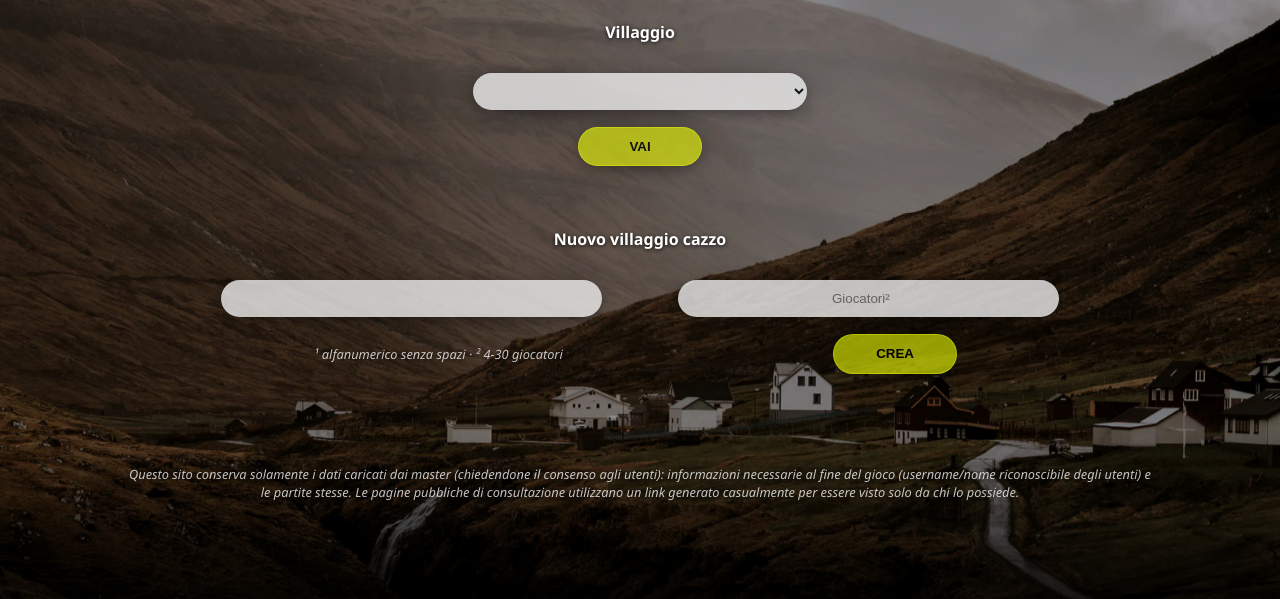
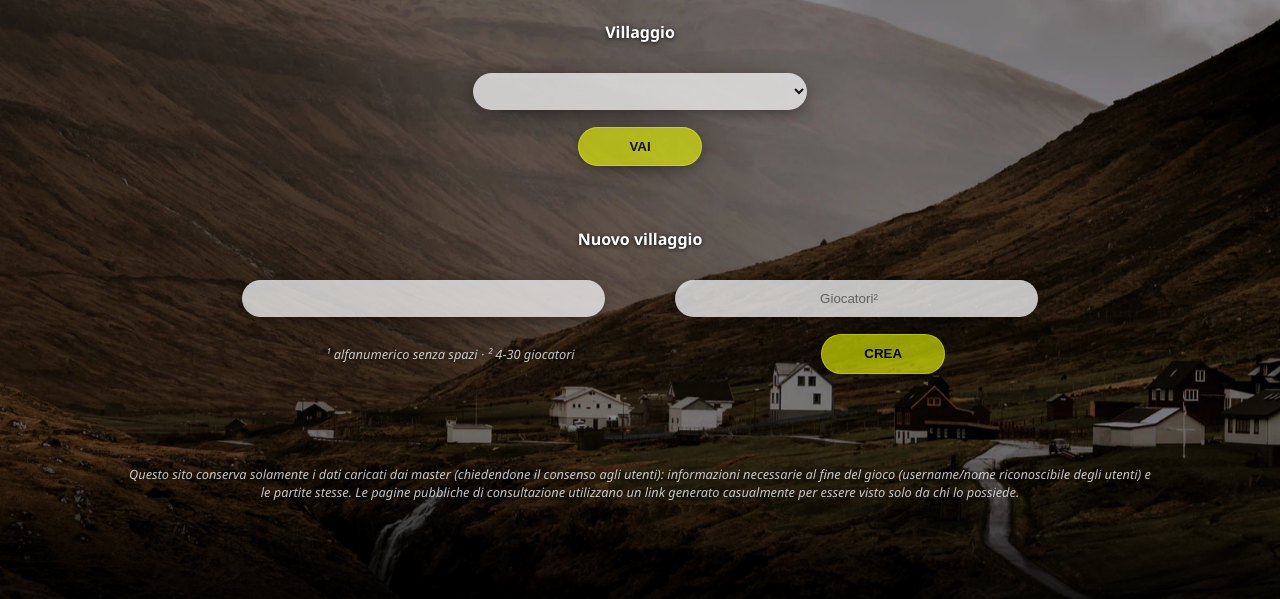
Before and after one commit to diesys/lupus, a PHP site: page /admin.php in a window 1280 px wide. Shown: the part 201-800 px from the top of the page. Run offline with PHP 8.4, Linux system fonts and the light colour scheme; the visitor is signed in with stand-in values (Sample User, id 1); data that the repository does not hold is empty.

Commit message:
fix cosa scritta male

```diff
--- a/admin.php
+++ b/admin.php
@@ -48,7 +48,7 @@
         </form>
 
         <form action="populate.php?v=<?php echo(generateRandomString()); ?>" method="post">
-            <h4 class="full-width">Nuovo villaggio cazzo</h4>
+            <h4 class="full-width">Nuovo villaggio</h4>
             <input class="half-width" name="new_name" placeholdxer="Nome¹" type="text" pattern="[A-Za-z0-9]{4-24}" required />
             <input class="half-width" name="players" type="number" placeholder="Giocatori²" min="2" max="40" range="1" required />
             <p class="legend">¹ alfanumerico senza spazi · ² 4-30 giocatori</p>
```
